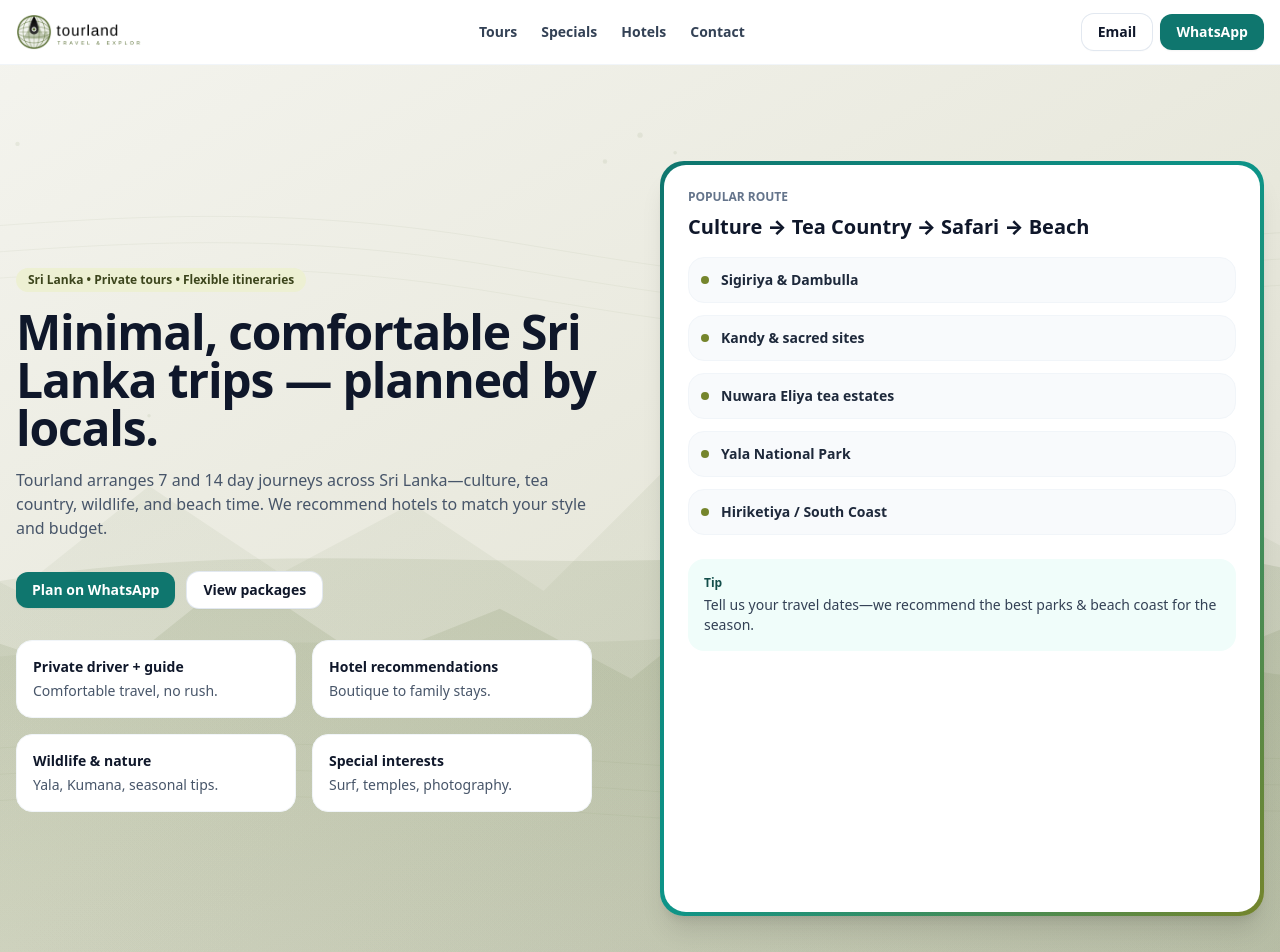
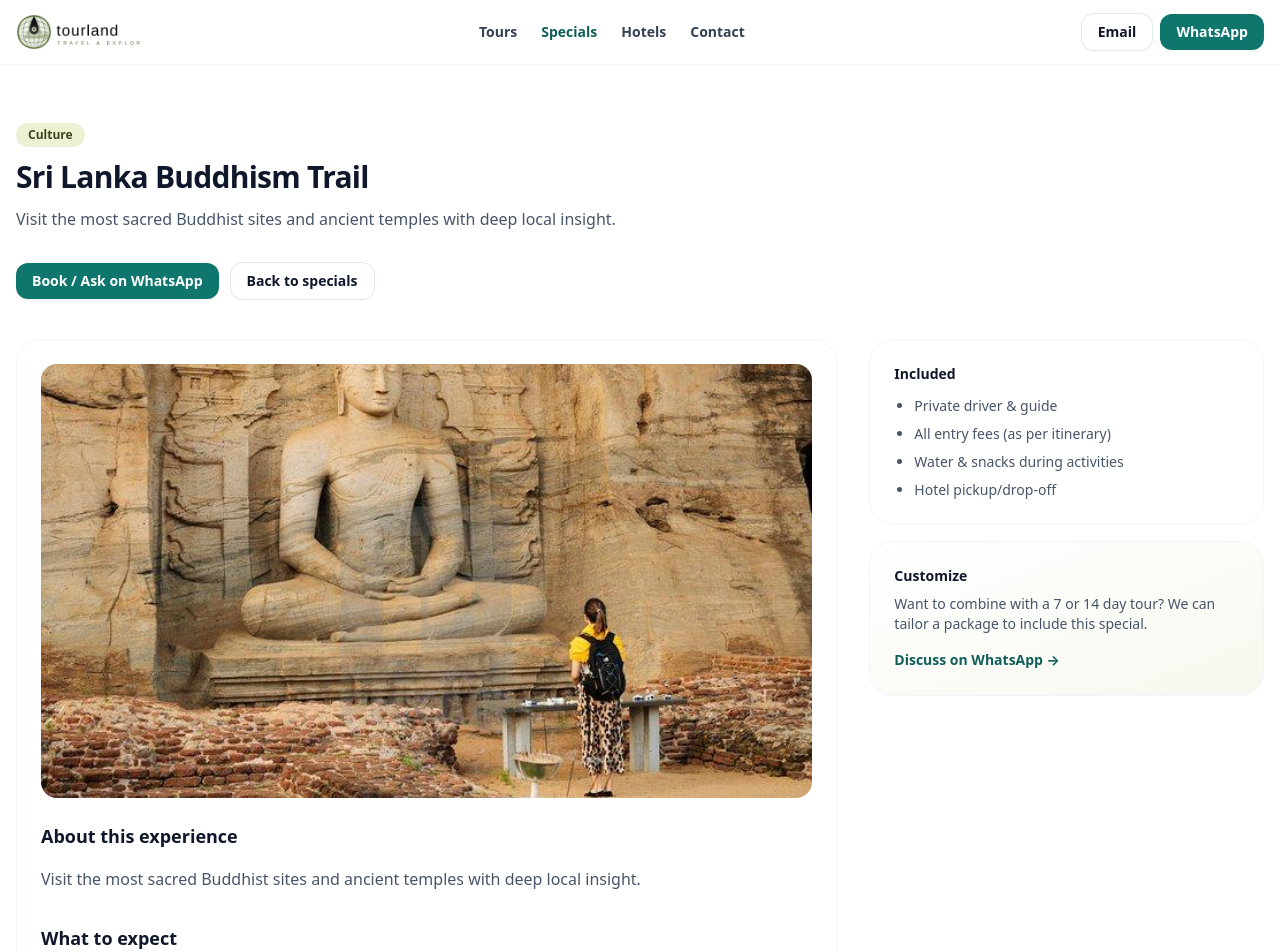
Before and after one commit to SuraMahesh/tourland, a React (Vite) app: page /specials/buddhism-heritage in a window 1280 px wide. Before the commit this address led to /. Shown: the top 952 px of the page. Built offline with nearby package versions, Linux system fonts and the light colour scheme.

Commit message:
Add SpecialDetail page with clickable special tour cards

```diff
--- a/src/App.jsx
+++ b/src/App.jsx
@@ -4,6 +4,7 @@ import Home from './pages/Home'
 import Tours from './pages/Tours'
 import TourDetail from './pages/TourDetail'
 import Specials from './pages/Specials'
+import SpecialDetail from './pages/SpecialDetail'
 import Hotels from './pages/Hotels'
 import Contact from './pages/Contact'
 
@@ -15,6 +16,7 @@ export default function App() {
         <Route path="/tours" element={<Tours />} />
         <Route path="/tours/:slug" element={<TourDetail />} />
         <Route path="/specials" element={<Specials />} />
+        <Route path="/specials/:slug" element={<SpecialDetail />} />
         <Route path="/hotels" element={<Hotels />} />
         <Route path="/contact" element={<Contact />} />
         <Route path="*" element={<Navigate to="/" replace />} />
--- a/src/pages/Home.jsx
+++ b/src/pages/Home.jsx
@@ -127,7 +127,7 @@ export default function Home() {
       >
         <div className="grid gap-6 sm:grid-cols-2 lg:grid-cols-3">
           {specials.slice(0, 6).map((s) => (
-            <div key={s.slug} className="group overflow-hidden rounded-3xl border border-slate-100 bg-white transition hover:border-slate-200 hover:shadow-md">
+            <Link key={s.slug} to={`/specials/${s.slug}`} className="group overflow-hidden rounded-3xl border border-slate-100 bg-white transition hover:border-slate-200 hover:shadow-md block">
               <div className="aspect-[3/2] overflow-hidden bg-gradient-to-br from-slate-50 to-white">
                 <img src={s.image} alt={s.title} className="h-full w-full object-cover transition-transform duration-500 group-hover:scale-105" />
               </div>
@@ -136,7 +136,7 @@ export default function Home() {
                 <div className="mt-3 text-lg font-extrabold text-slate-900">{s.title}</div>
                 <p className="mt-2 text-sm text-slate-600">{s.summary}</p>
               </div>
-            </div>
+            </Link>
           ))}
         </div>
 
--- /dev/null
+++ b/src/pages/SpecialDetail.jsx
@@ -0,0 +1,84 @@
+import { Link, useParams } from 'react-router-dom'
+import { Section } from '../components/Section'
+import { contact, specials } from '../data/tours'
+
+export default function SpecialDetail() {
+  const { slug } = useParams()
+  const special = specials.find((s) => s.slug === slug)
+
+  if (!special) {
+    return (
+      <Section title="Special tour not found" desc="Go back to specials.">
+        <Link className="btn btn-secondary" to="/specials">Back to specials</Link>
+      </Section>
+    )
+  }
+
+  const wa = `https://wa.me/${contact.whatsappE164}?text=${encodeURIComponent(
+    `Hi Tourland! I want the special: ${special.title}\n\nTravel dates: \nNumber of people: \nAdditional details: `
+  )}`
+
+  return (
+    <div>
+      <Section eyebrow={special.tag} title={special.title} desc={special.summary}>
+        <div className="flex flex-wrap items-center gap-3">
+          <a className="btn btn-primary" href={wa} target="_blank" rel="noreferrer">
+            Book / Ask on WhatsApp
+          </a>
+          <Link className="btn btn-secondary" to="/specials">
+            Back to specials
+          </Link>
+        </div>
+
+        <div className="mt-10 grid gap-8 md:grid-cols-3">
+          <div className="md:col-span-2">
+            <div className="rounded-3xl overflow-hidden border border-slate-100 bg-white p-6">
+              {special.image && (
+                <img
+                  src={special.image}
+                  alt={special.title}
+                  className="w-full aspect-[16/9] object-cover rounded-2xl mb-6"
+                />
+              )}
+              <h3 className="text-lg font-extrabold text-slate-900">About this experience</h3>
+              <div className="mt-4 text-slate-600 leading-relaxed">{special.summary}</div>
+
+              <div className="mt-8">
+                <h3 className="text-lg font-extrabold text-slate-900">What to expect</h3>
+                <ul className="mt-4 list-disc space-y-2 pl-5 text-sm text-slate-600">
+                  <li>Expert local guides and logistics handled</li>
+                  <li>Private transport throughout the journey</li>
+                  <li>Hotel recommendations to match your budget</li>
+                  <li>Flexible pacing for your group</li>
+                  <li>Season-specific advice for best experience</li>
+                </ul>
+              </div>
+            </div>
+          </div>
+
+          <div>
+            <div className="rounded-3xl border border-slate-100 bg-white p-6">
+              <div className="text-sm font-bold text-slate-900">Included</div>
+              <ul className="mt-3 list-disc space-y-2 pl-5 text-sm text-slate-600">
+                <li>Private driver & guide</li>
+                <li>All entry fees (as per itinerary)</li>
+                <li>Water & snacks during activities</li>
+                <li>Hotel pickup/drop-off</li>
+              </ul>
+            </div>
+
+            <div className="mt-4 rounded-3xl border border-slate-100 bg-gradient-to-br from-white to-brand-olive-50 p-6">
+              <div className="text-sm font-bold text-slate-900">Customize</div>
+              <p className="mt-2 text-sm text-slate-600">
+                Want to combine with a 7 or 14 day tour? We can tailor a package to include this special.
+              </p>
+              <a className="mt-4 inline-block text-sm font-bold text-brand-teal-800" href={wa} target="_blank" rel="noreferrer">
+                Discuss on WhatsApp →
+              </a>
+            </div>
+          </div>
+        </div>
+      </Section>
+    </div>
+  )
+}
--- a/src/pages/Specials.jsx
+++ b/src/pages/Specials.jsx
@@ -1,3 +1,4 @@
+import { Link } from 'react-router-dom'
 import { Section } from '../components/Section'
 import { specials, contact } from '../data/tours'
 
@@ -15,7 +16,7 @@ export default function Specials() {
       >
         <div className="grid gap-6 md:grid-cols-3">
           {specials.map((s) => (
-            <div key={s.slug} className="group overflow-hidden rounded-3xl border border-slate-100 bg-white transition hover:border-slate-200 hover:shadow-md">
+            <Link key={s.slug} to={`/specials/${s.slug}`} className="group overflow-hidden rounded-3xl border border-slate-100 bg-white transition hover:border-slate-200 hover:shadow-md block">
               <div className="aspect-[3/2] overflow-hidden bg-gradient-to-br from-slate-50 to-white">
                 <img src={s.image} alt={s.title} className="h-full w-full object-cover transition-transform duration-500 group-hover:scale-105" />
               </div>
@@ -24,7 +25,7 @@ export default function Specials() {
                 <div className="mt-3 text-lg font-extrabold text-slate-900">{s.title}</div>
                 <p className="mt-2 text-sm text-slate-600">{s.summary}</p>
               </div>
-            </div>
+            </Link>
           ))}
         </div>
 
```
Also changed, not shown: public/tours/sri-lanka-14-days-grand.svg (added), public/tours/sri-lanka-7-days-classic.svg (added).
